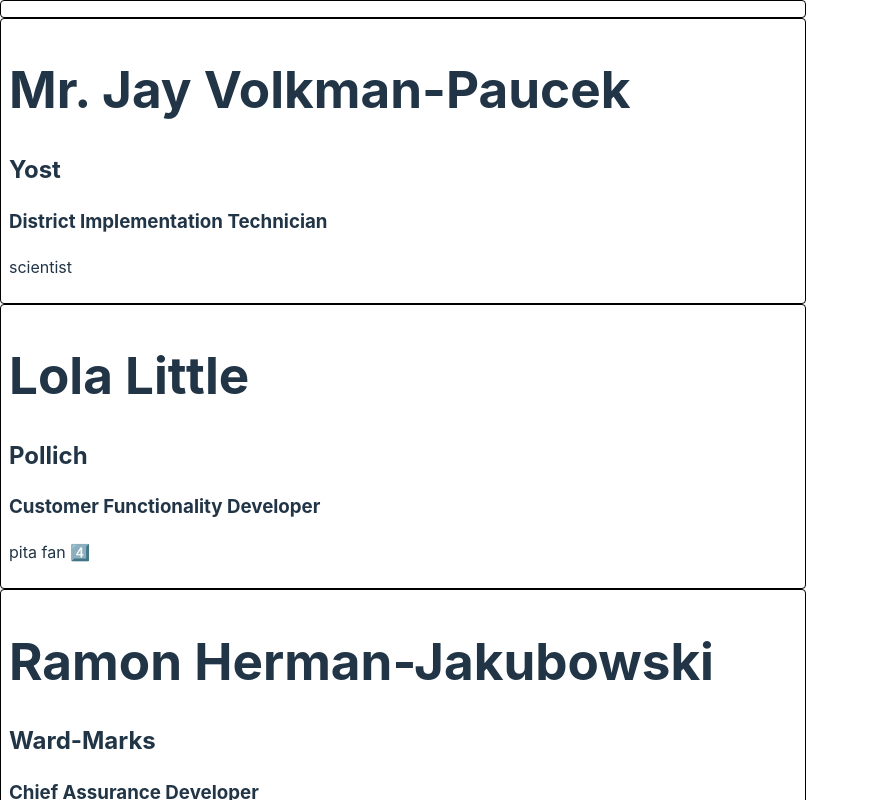
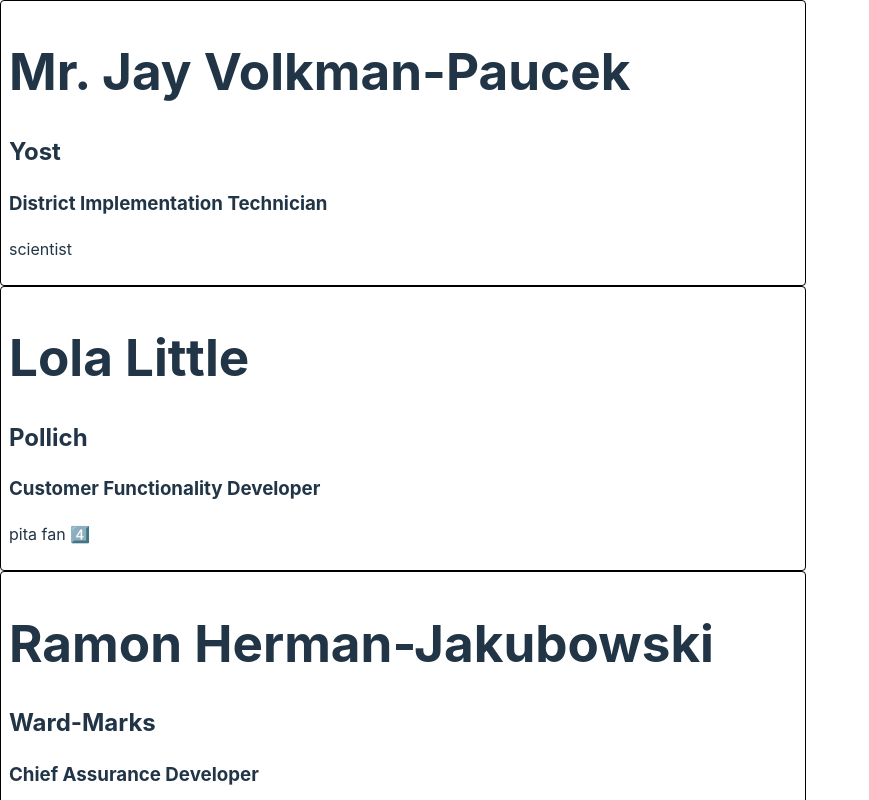
Before and after one commit to jmokrzycki/vee-infinity-scroll, a React (Vite) app: page / in a window 1280 px wide. Shown: the top 800 px of the page, without its empty margins (0-869 px from the left). Built offline with nearby package versions, Linux system fonts and the light colour scheme.

Commit message:
handle empty array

```diff
--- a/src/InfiniteScroll.tsx
+++ b/src/InfiniteScroll.tsx
@@ -8,18 +8,17 @@ type InfiniteScrollProps = {
 const InfiniteScroll: React.FC<InfiniteScrollProps> = ({ list }) => {
   const [tempArray, setTempArray] = useState<JSX.Element[]>([]);
 
-  function loadNewCards() {
-    const newArray = [...tempArray, list[tempArray.length]];
-    setTempArray(newArray);
-  }
+  useEffect(() => {
+    if (list.length === 0) return;
+    setTempArray([list[0]]);
+  }, [list]);
 
   useEffect(() => {
     const lastCardObserver = new IntersectionObserver(
       (entries) => {
-        console.log("last card observer");
         const lastCard = entries[0];
         if (!lastCard.isIntersecting) return;
-        if (tempArray.length !== list.length) loadNewCards();
+        setTempArray([...tempArray, list[tempArray.length]]);
         lastCard.target.classList.toggle("show", lastCard.isIntersecting);
         lastCardObserver.unobserve(lastCard.target);
       },
@@ -32,12 +31,12 @@ const InfiniteScroll: React.FC<InfiniteScrollProps> = ({ list }) => {
     if (newLastCard !== null) {
       lastCardObserver.observe(newLastCard);
     }
-  }, [tempArray]);
+  }, [tempArray, list]);
 
   return (
     <div className="card-container">
-      <div className="card show"></div>
-      {tempArray.map((item, index) => {
+      {tempArray.length > 0 &&
+        tempArray.map((item, index) => {
           return (
             <div key={index} className="card">
               {item}
```
Lines whose indentation alone changed are shown as unchanged.
